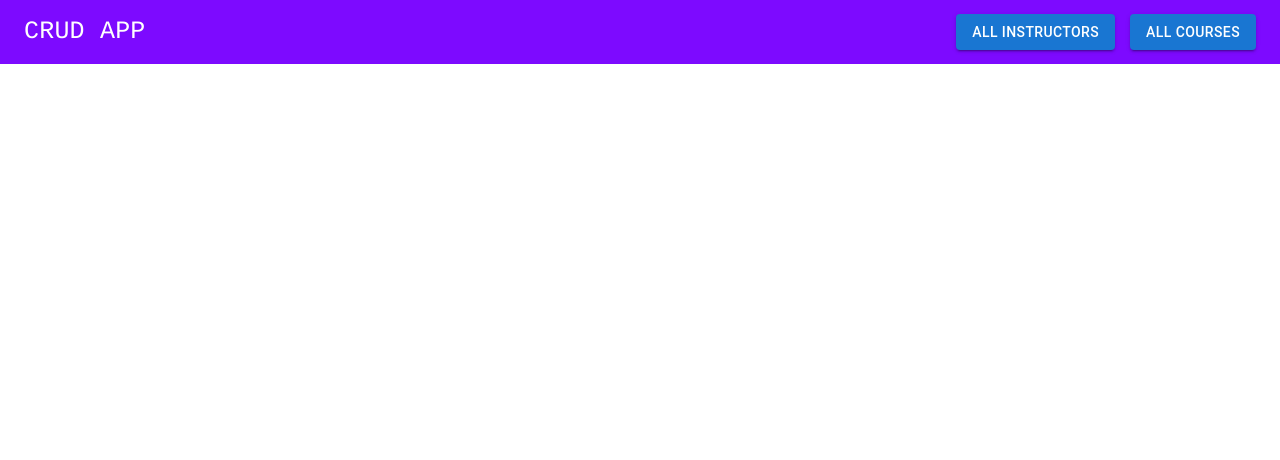
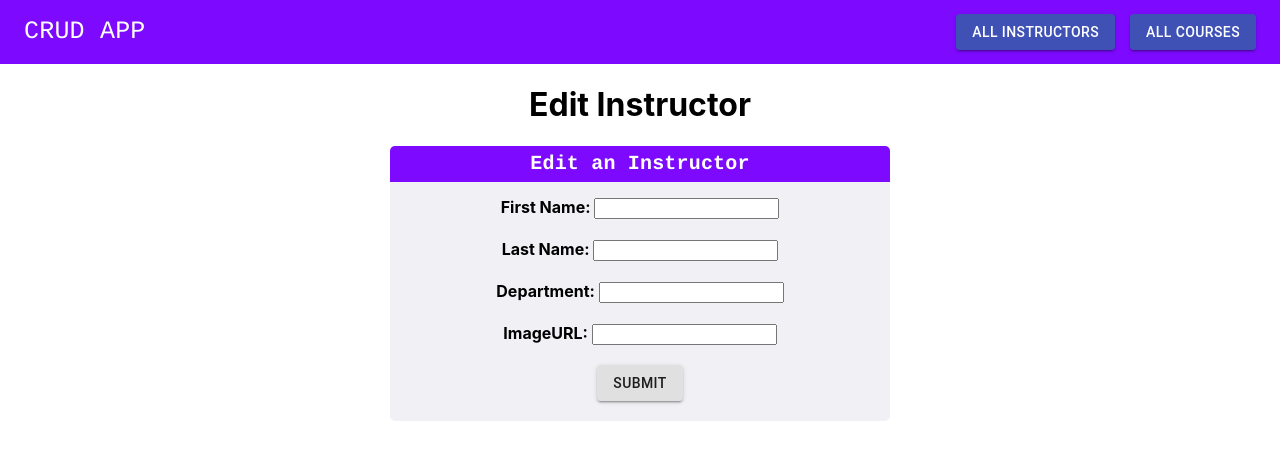
Before and after one commit to perlaescano/fullstack-crud-app-frontend, a React (Create React App) app: page /instructor/1/edit in a window 1280 px wide. Shown: the top 460 px of the page. Built offline with nearby package versions, Linux system fonts and the light colour scheme; no server answers.

Commit message:
implemented editing of instructors feature

```diff
--- a/src/App.js
+++ b/src/App.js
@@ -11,7 +11,8 @@ import {
   AllInstructorsContainer,
   AllCoursesContainer,
   NewCourseContainer,
-  NewInstructorContainer
+  NewInstructorContainer,
+  EditInstructorContainer,
 } from './components/containers';
 import React, { Component }  from 'react';
 import NavBar from './components/navBar'
@@ -27,6 +28,7 @@ const App = () => {
         <Route exact path="/" component={HomePageContainer} />
         <Route exact path="/instructors" component={AllInstructorsContainer} />
         <Route exact path="/instructor/:id" component={InstructorContainer} />
+        <Route exact path="/instructor/:id/edit" component={EditInstructorContainer} />
         <Route exact path="/courses" component={AllCoursesContainer} />
         <Route exact path="/newcourse" component={NewCourseContainer} />
         <Route exact path="/newInstructor" component={NewInstructorContainer} />
--- /dev/null
+++ b/src/components/containers/EditInstructorContainer.js
@@ -0,0 +1,96 @@
+import React, { Component } from "react";
+import { connect } from "react-redux";
+import { Redirect } from "react-router-dom";
+import { fetchInstructorThunk, editInstructorThunk } from "../../store/thunks";
+import EditInstructorView from "../views/EditInstructorView";
+
+class EditInstructorContainer extends Component {
+  constructor(props){
+      super(props);
+      this.state = {
+        firstname:"",
+        lastname:"",
+        department:"",
+        imageurl:"",
+        redirect: false,
+        redirectId: null
+      };
+  }
+
+  componentDidMount() {
+    this.props.fetchInstructor(this.props.match.params.id);
+  }
+
+  componentDidUpdate(originProp) {
+    if (this.props.instructor !== originProp.instructor) {
+      this.setState((prev) => {
+        return {
+          ...prev,
+          ...this.props.instructor,
+        };
+      });
+    }
+  }
+
+  handleChange = (event) => {
+    this.setState({
+      [event.target.name]: event.target.value,
+    });
+  };
+
+  handleSubmit = async (event) => {
+    event.preventDefault();
+
+    let instructor = {
+      firstname: this.state.firstname,
+      lastname:this.state.lastname,
+      department:this.state.department,
+      imageurl: this.state.imageUrl,
+    };
+    await this.props.editInstructor(instructor);
+
+    this.setState((prev) => {
+      return {
+        ...prev,
+        redirect: true,
+        redirectId: instructor.id,
+      };
+    });
+  };
+
+  componentWillUnmount() {
+    this.setState({ redirect: false, redirectId: null });
+  }
+
+  render() {
+    if (this.state.redirect) {
+      return <Redirect to={`/instructor/${this.state.redirectId}`} />;
+    }
+
+    // Display the input form via the corresponding View component
+    return (
+      <div>
+        <EditInstructorView
+          instructor={this.state}
+          handleChange={this.handleChange}
+          handleSubmit={this.handleSubmit}
+        />
+      </div>
+    );
+  }
+}
+
+const mapState = (state) => {
+  return {
+    campus: state.instructor,
+  };
+};
+
+const mapDispatch = (dispatch) => {
+  return {
+    fetchInstructor: (id) => dispatch(fetchInstructorThunk(id)),
+    editInstructor: (instructor) => dispatch(editInstructorThunk(instructor)),
+  };
+};
+
+export default connect(mapState, mapDispatch)(EditInstructorContainer);
--- a/src/components/containers/index.js
+++ b/src/components/containers/index.js
@@ -6,3 +6,4 @@ export { default as AllCoursesContainer } from "./AllCoursesContainer";
 export { default as CourseContainer } from "./CourseContainer";
 export { default as NewCourseContainer } from "./NewCourseContainer";
 export { default as NewInstructorContainer } from "./NewInstructorContainer";
+export { default as EditInstructorContainer } from "./EditInstructorContainer";
--- a/src/components/views/CourseView.js
+++ b/src/components/views/CourseView.js
@@ -1,5 +1,6 @@
 import { Link, useHistory } from "react-router-dom";
 import React, { Component }  from 'react';
+import Button from "@material-ui/core/Button";
 
 
 const CourseView = (props) => {
@@ -12,13 +13,13 @@ const CourseView = (props) => {
     <div>
       <h1>{course.title}</h1>
       {course.instructor ? <h3>{course.instructor.firstname + " " + course.instructor.lastname}</h3>: <h3>staff</h3>}
-      <button
+      <Button
         onClick={() => {
           history.push(`/course/${course.id}/edit`);
         }}
       >
         Edit Course Info
-      </button>
+      </Button>
       {course.instructor ? (<Link to={`/instructor/${course.instructor.id}`}>{course.instructor.firstname + " " + course.instructor.lastname}</Link>) :
       (<p>No Instructor</p>)}
     </div>
--- /dev/null
+++ b/src/components/views/EditInstructorView.js
@@ -0,0 +1,106 @@
+import React from 'react';
+import Button from "@material-ui/core/Button";
+import Typography from "@material-ui/core/Typography";
+import { makeStyles } from "@material-ui/core/styles";
+
+const EditInstructorView = (props) => {
+  const { instructor, handleChange, handleSubmit } = props;
+
+  const courses = useStyles();
+  return (
+    <div>
+      <h1>Edit Instructor</h1>
+      <div className={courses.root}>
+        <div className={courses.courseFormContainer}>
+          <div className={courses.courseFormTitle}>
+            <Typography
+              style={{fontWeight: "bold", fontSize: "20px",color: "white",fontFamily: "Courier, sans-serif",}}>
+              Edit an Instructor
+            </Typography>
+          </div>
+          <form
+            style={{ textAlign: "center" }}
+            onSubmit={(e) => handleSubmit(e)}
+          >
+            <label style={{ color: "black", fontWeight: "bold" }}>
+              First Name:{" "}
+            </label>
+            <input
+              type="text"
+              name="firstname"
+              onChange={(e) => handleChange(e)}
+              value={instructor.firstname}
+              required
+            />
+            <br />
+            <br />
+
+            <label style={{ color: "black", fontWeight: "bold" }}>
+              Last Name:{" "}
+            </label>
+            <input
+              type="text"
+              name="lastname"
+              onChange={(e) => handleChange(e)}
+              value={instructor.lastname}
+              required
+            />
+            <br />
+            <br />
+            <label style={{ color: "black", fontWeight: "bold" }}>
+              Department:{" "}
+            </label>
+            <input
+              type="text"
+              name="department"
+              onChange={(e) => handleChange(e)}
+              value={instructor.department}
+              required
+            />
+            <br />
+            <br />
+
+            <label style={{ color: "black", fontWeight: "bold" }}>
+              ImageURL:{" "}
+            </label>
+            <input
+              type="text"
+              name="ImageURL"
+              onChange={(e) => handleChange(e)}
+              value={instructor.imageurl}
+              required
+            />
+            <br />
+            <br />
+
+            <Button variant="contained" type="submit" style = {{backgroundColor:"navy blue"}}>
+              Submit
+            </Button>
+            <br />
+            <br />
+          </form>
+        </div>
+      </div>
+    </div>
+  );
+};
+
+const useStyles = makeStyles(() => ({
+  courseFormContainer: {
+    width: "500px",
+    backgroundColor: "#f0f0f5",
+    borderRadius: "5px",
+    margin: "auto",
+  },
+  courseFormTitle: {
+    backgroundColor: "#7d0aff",
+    marginBottom: "15px",
+    textAlign: "center",
+    borderRadius: "5px 5px 0px 0px",
+    padding: "3px",
+  },
+}));
+
+
+
+export default EditInstructorView;
--- a/src/components/views/InstructorView.js
+++ b/src/components/views/InstructorView.js
@@ -1,8 +1,10 @@
 import { Link,useHistory } from "react-router-dom";
 import React, { Component }  from 'react';
+import Button from "@material-ui/core/Button";
 
 const InstructorView = (props) => {
   const {instructor, editCourse, allCourses} = props;
+  const history = useHistory();
   let assignedCourses = allCourses.filter(course => course.instructorId===instructor.id);
   let availableCourses = allCourses.filter(course => course.instructorId!==instructor.id);
   if(!instructor) return <h1>No Instructor Found</h1>
@@ -11,7 +13,8 @@ const InstructorView = (props) => {
       <img src={instructor.imageurl} alt={instructor.firstname + instructor.lastname} height="150px" />
       <h1>{instructor.firstname}</h1>
       <h3>{instructor.department}</h3>
-      <div style={{display: "flex", flexDirection: "row", justifyContent: "space-evenly"}}>
+      <Button onClick={() => {history.push(`/instructor/${instructor.id}/edit`);}}>Edit Instructor</Button>
+          <div style={{display: "flex", flexDirection: "row", justifyContent: "space-evenly"}}>
         <div>Assigned courses:
         {assignedCourses.map( course => {
           return (
@@ -19,7 +22,7 @@ const InstructorView = (props) => {
             <Link to={`/course/${course.id}`}>
               <h4>{course.title}</h4>
             </Link>
-            <button onClick={() => editCourse({id:course.id, instructorId: null})}>x</button>
+            <Button onClick={() => editCourse({id:course.id, instructorId: null})}>x</Button>
             </div>
           );
         })}</div>
--- a/src/components/views/NewCourseView.js
+++ b/src/components/views/NewCourseView.js
@@ -15,10 +15,7 @@ return (
       <div className={courses.courseFormTitle}>
         <Typography
           style={{
-            fontWeight: "bold",
-            fontSize: "20px",
-            color: "white",
-            fontFamily: "Courier, sans-serif",
+            fontWeight: "bold", fontSize: "20px", color: "white", fontFamily: "Courier, sans-serif",
           }}
         >
           Add a Course
--- a/src/components/views/NewInstructorView.js
+++ b/src/components/views/NewInstructorView.js
@@ -16,10 +16,7 @@ return (
             <div className={instructors.instructorFormTitle}>
               <Typography
                 style={{
-                  fontWeight: "bold",
-                  fontSize: "20px",
-                  color: "white",
-                  fontFamily: "Courier, sans-serif",
+                  fontWeight: "bold", fontSize: "20px", color: "white",fontFamily: "Courier, sans-serif",
                 }}
               >
                 Add an Instructor
@@ -52,7 +49,16 @@ return (
               />
               <br />
               <br />
-
+              <label style={{ color: "black", fontWeight: "bold" }}>
+                Department:{" "}
+              </label>
+              <input
+                type="text"
+                name="Department"
+                onChange={(e) => handleChange(e)}
+              />
+              <br />
+              <br />
               <label style={{ color: "black", fontWeight: "bold" }}>
                 Image URL:{" "}
               </label>
--- a/src/components/views/index.js
+++ b/src/components/views/index.js
@@ -5,5 +5,6 @@ export { default as AllCoursesView } from "./AllCoursesView";
 export { default as NewCourseView } from "./NewCourseView";
 export { default as InstructorView } from "./InstructorView";
 export { default as NewInstructorView } from "./NewInstructorView";
+export { default as EditInstructorView } from "./EditInstructorView";
 export { default as CourseView } from "./CourseView";
 export { default as HomePageView } from "./HomePageView";
```
